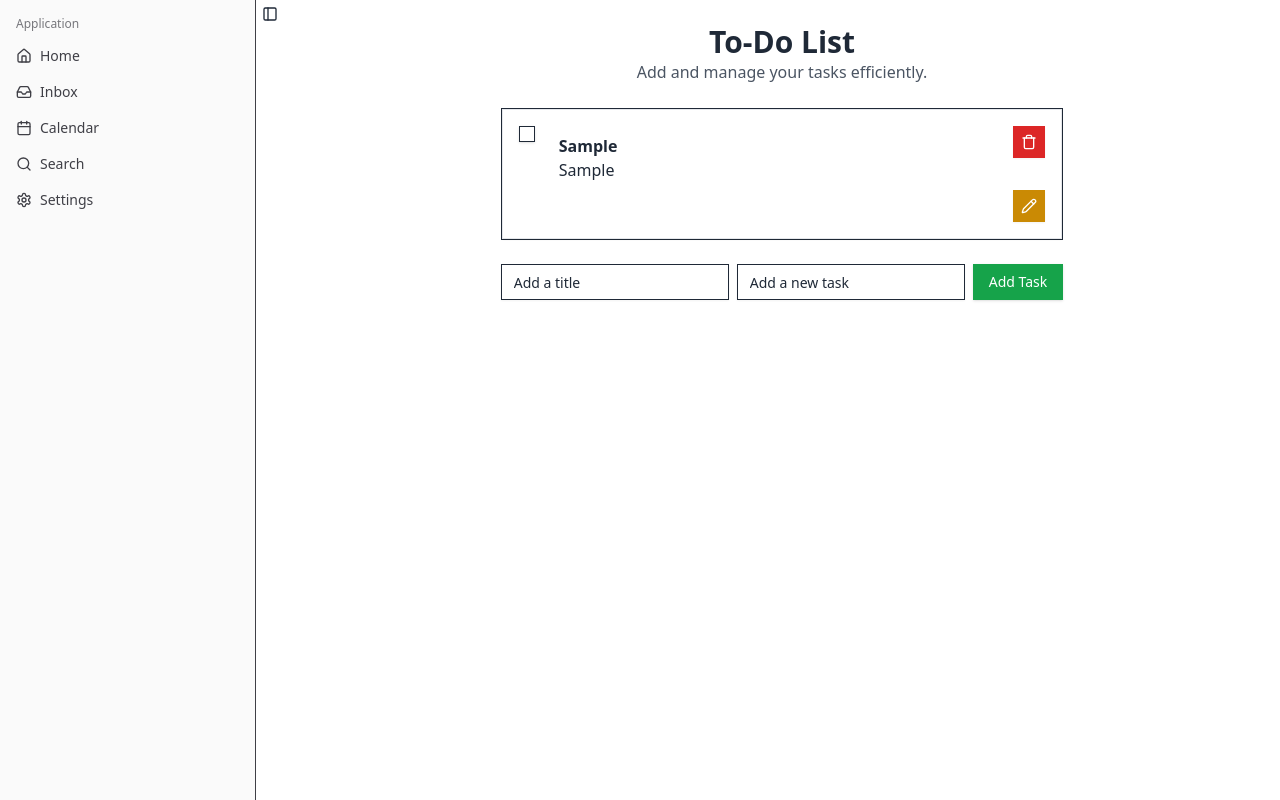
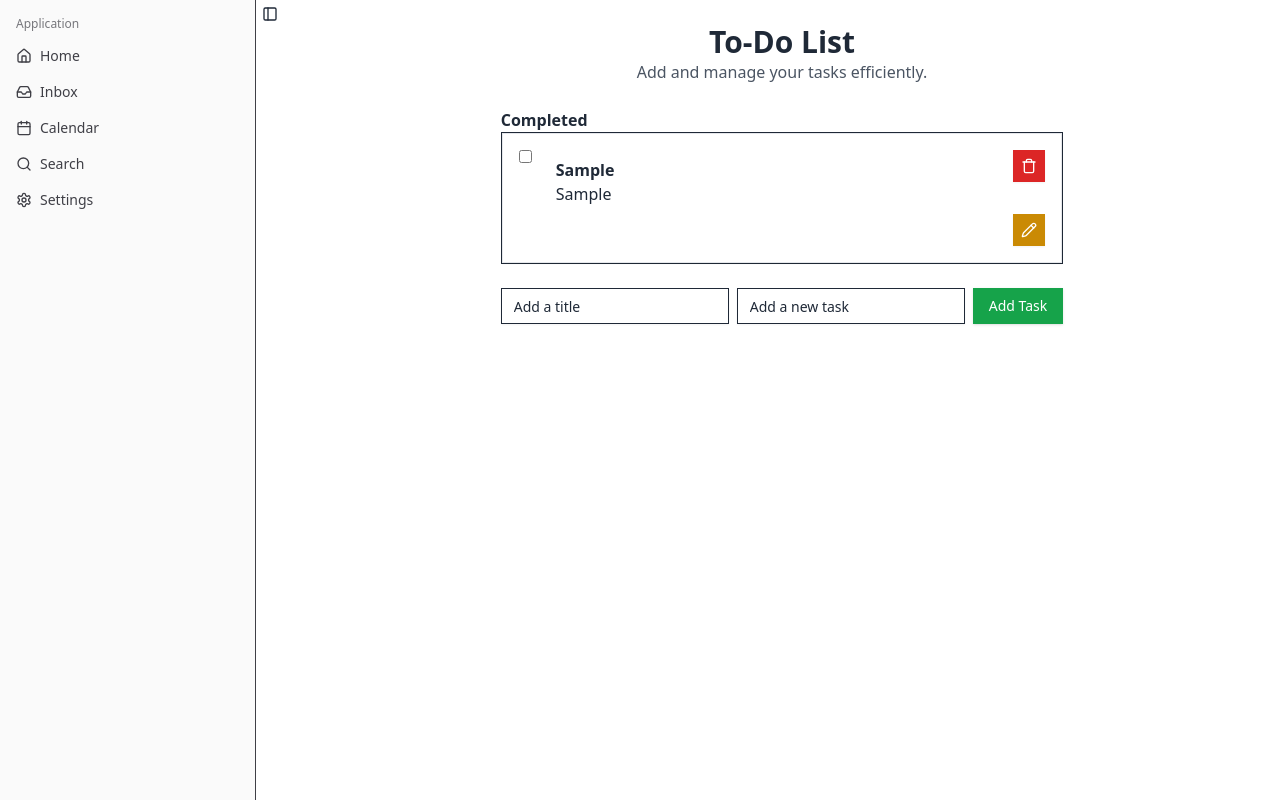
Before and after one commit to OMI786I/project_react_redux, a React (Vite) app: page / in a window 1280 px wide. Both pictures are taken after typing "Sample", "Sample" into the empty fields and a click on the button "Add Task". Built offline with nearby package versions, Linux system fonts and the light colour scheme.

Commit message:
handle complete toggle

```diff
--- a/src/TodoReducer.js
+++ b/src/TodoReducer.js
@@ -7,7 +7,7 @@ const TodSlice = createSlice({
   initialState,
   reducers: {
     addTask: (state, action) => {
-      state.push(action.payload);
+      state.push({ ...action.payload, completed: false });
     },
     updateTask: (state, action) => {
       const { id, title, task } = action.payload;
@@ -24,7 +24,15 @@ const TodSlice = createSlice({
         return state.filter((f) => f.id !== id);
       }
     },
+    toggleUpdate: (state, action) => {
+      const { id, completed } = action.payload;
+      const task = state.find((t) => t.id === id);
+      if (task) {
+        task.completed = completed;
+      }
+    },
   },
 });
-export const { addTask, updateTask, deleteTask } = TodSlice.actions;
+export const { addTask, updateTask, deleteTask, toggleUpdate } =
+  TodSlice.actions;
 export default TodSlice.reducer;
--- a/src/components/Home.jsx
+++ b/src/components/Home.jsx
@@ -5,7 +5,7 @@ import { Pencil, Trash } from "lucide-react";
 
 import { useDispatch, useSelector } from "react-redux";
 import { useForm } from "react-hook-form";
-import { addTask, deleteTask, updateTask } from "@/TodoReducer";
+import { addTask, deleteTask, toggleUpdate, updateTask } from "@/TodoReducer";
 import { useState } from "react";
 
 const Home = () => {
@@ -13,8 +13,21 @@ const Home = () => {
   const [isOpen, setIsOpen] = useState(false);
   const { register, handleSubmit, reset } = useForm();
   const [selectedTask, setSelectedTask] = useState(null);
+  const [toggle, setToggle] = useState(false);
   const task = useSelector((state) => state.tasks);
   console.log(task);
+
+  const handleToggle = (id, status) => {
+    const handlestatus = !status;
+    console.log(id, handlestatus, toggle);
+    dispatch(
+      toggleUpdate({
+        id: id,
+        completed: handlestatus,
+      })
+    );
+    console.log(task);
+  };
 
   const onSubmit = (data) => {
     const newId = task.length > 0 ? task[task.length - 1].id + 1 : 1;
@@ -70,6 +83,8 @@ const Home = () => {
       </header>
 
       {/* Task List */}
+      {task.length != 0 ? <p className="font-bold">Completed</p> : ""}
+
       <div className="space-y-4 border">
         {task.length === 0 ? (
           <p className="text-center my-5">Please add a task</p>
@@ -77,9 +92,13 @@ const Home = () => {
           task.map((task) => (
             <div
               key={task.id}
-              className="flex items-start gap-4 border border-gray-200 dark:border-gray-700 p-4 rounded-md shadow-sm"
+              className="flex items-start justify-around gap-4 border border-gray-200 dark:border-gray-700 p-4 rounded-md shadow-sm"
             >
-              <Checkbox id={`task-${task.id}`} />
+              <input
+                type="checkbox"
+                onChange={() => handleToggle(task.id, task.completed)}
+              />
+
               <div className="flex flex-col w-full overflow-auto break-words p-2 border-gray-300">
                 <div className="font-bold">
                   <h1>{task.title}</h1>
```
